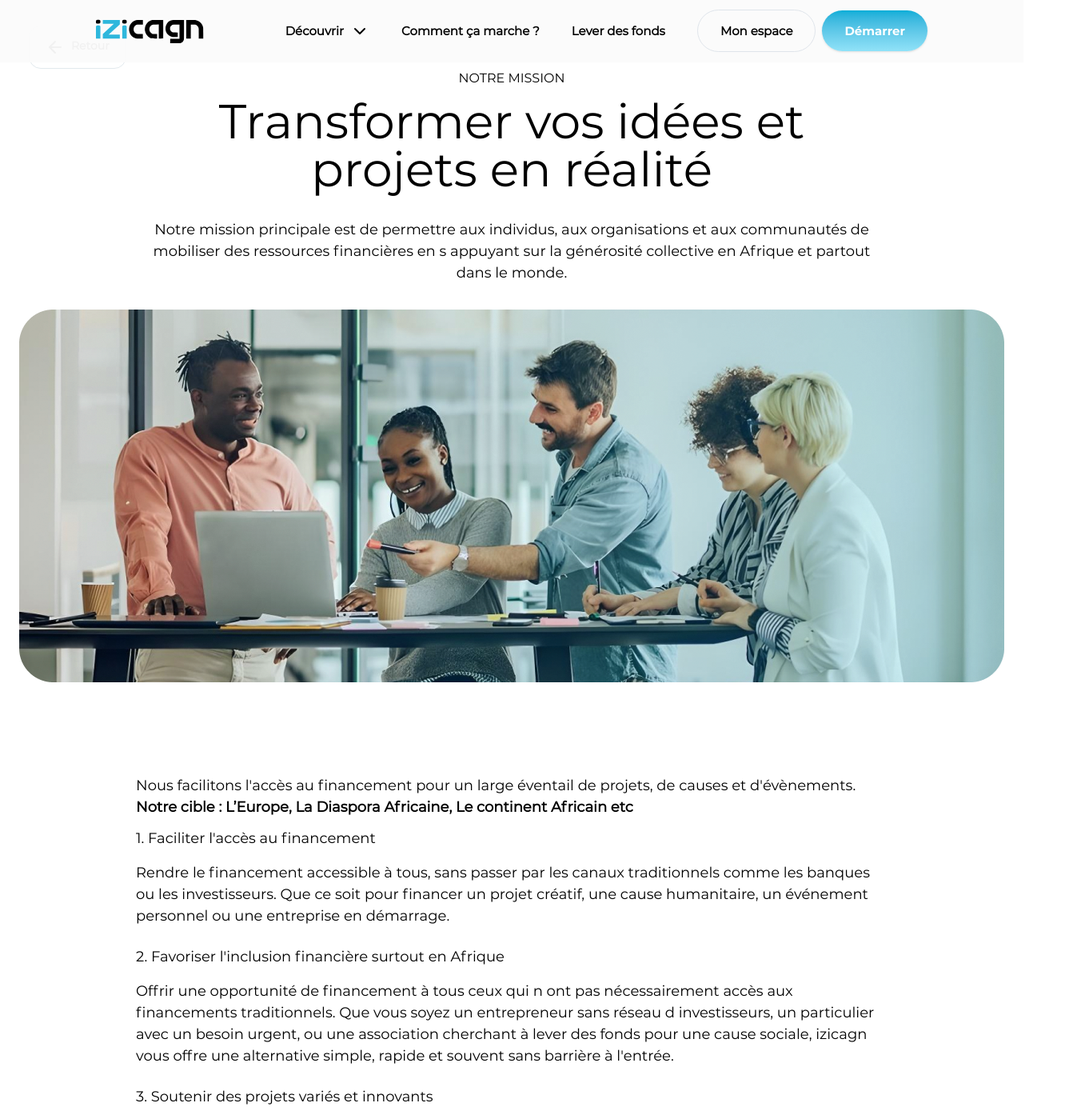
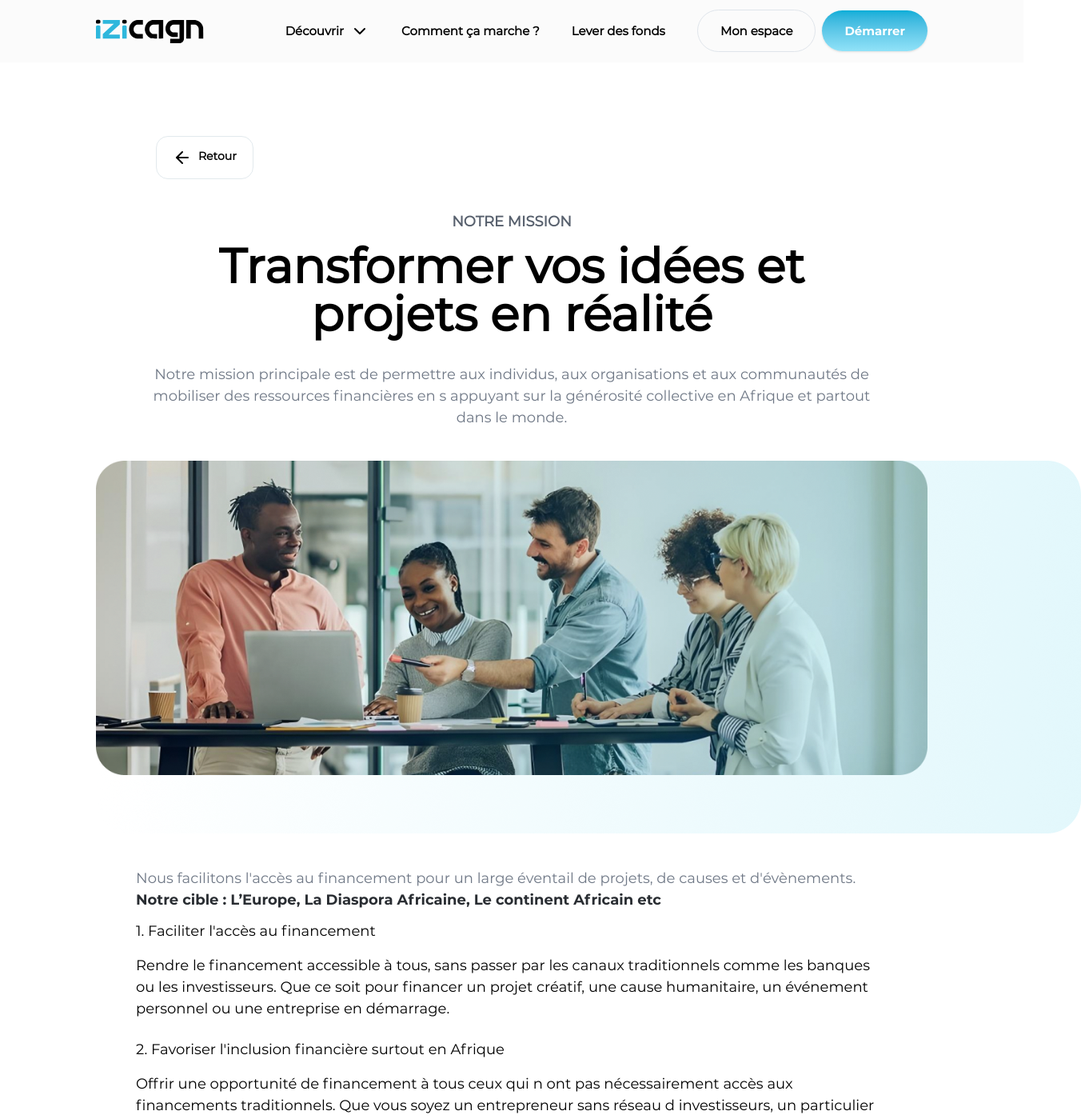
Before and after one commit to NorlanCoder/izicagn-v2, a React (Vite) app: page /mission in a window 1280 px wide. Shown: the top 1399 px of the page at 80% size, 1352 px wide, since content can reach past the window. Built offline with nearby package versions, Linux system fonts and the light colour scheme.

Commit message:
Mission edit

```diff
--- a/src/pages/Mission.tsx
+++ b/src/pages/Mission.tsx
@@ -3,25 +3,29 @@ import Footer from '../components/general/footer'
 import GobackComponent from '../components/general/gobackComponent'
 import Frame from '../assets/Frame 1000002142.png'
 import Rectangle from '../assets/Rectangle 22631.png'
+import { div } from 'motion/react-client'
 
 const Mission = () => {
   return (
-    <div className='px-5 w-full'>
+    <div>
       <Navbar />
+      <div className='mt-[150px] w-full'>
+
         <div className='mt-8 mb-36'>
-        <div className='md:px-4'><GobackComponent /></div>
+
           <div className='flex flex-col justify-center items-center space-y-8 mb-26'>
             <div className='flex flex-col items-center space-y-3'>
-            <h1>NOTRE MISSION</h1>
-            <h2 className='text-5xl xl:text-6xl text-center max-w-[840px]'>Transformer vos idées et
+              <div className='self-start mb-10'><GobackComponent /></div>
+              <h1 className='text-[#57606D] text-[18px] font-bold '>NOTRE MISSION</h1>
+              <h2 className='text-5xl xl:text-6xl text-center max-w-[890px] font-bold'>Transformer vos idées et
                 projets en réalité
               </h2>
             </div>
-          <p className=' text-center text-[18px] max-w-[940px]'>Notre mission principale est de permettre aux individus, aux organisations et aux communautés de
+            <p className=' text-center text-[18px] text-[#6F7886] max-w-[940px] mb-10'>Notre mission principale est de permettre aux individus, aux organisations et aux communautés de
               mobiliser des ressources financières en s appuyant sur la générosité collective en Afrique et partout
               dans le monde.
             </p>
-          <div className=' relative rounded-[42.51px]'>
+            <div className=' relative rounded-[42.51px] 2xl:px[280px] lg:px-[120px] md:px-[80px] px-[16px]'>
               <img src={Frame} alt="" />
               <img src={Rectangle} alt="" className=' absolute top-0'/>
             </div>
@@ -30,9 +34,9 @@ const Mission = () => {
             <div className='flex flex-col items-center space-y-10'>
 
               <div className='max-w-[940px]'>
-              <div className='max-w-[940px] my-3'>
-                <p className='text-[18px]'>Nous facilitons l'accès au financement pour un large éventail de projets, de causes et d'évènements.</p>
-                <p className='font-bold text-[18px]'>Notre cible : L’Europe, La Diaspora Africaine, Le continent Africain etc</p>
+                <div className='max-w-[940px] text-[#292D32] my-3'>
+                  <p className='text-[18px] text-[#6F7886] '>Nous facilitons l'accès au financement pour un large éventail de projets, de causes et d'évènements.</p>
+                  <p className='montserrat-bold text-[18px]'>Notre cible : L’Europe, La Diaspora Africaine, Le continent Africain etc</p>
                 </div>
                 <ol className=' space-y-6'>
                   <li className='text-[18px]'>1. Faciliter l'accès au financement
@@ -77,7 +81,11 @@ const Mission = () => {
             </div>
           </div>
         </div>
+        <div className='px-4'>
           <Footer />
+        </div>
+
+      </div>
     </div>
   )
 }
```
Lines whose indentation alone changed are shown as unchanged.
